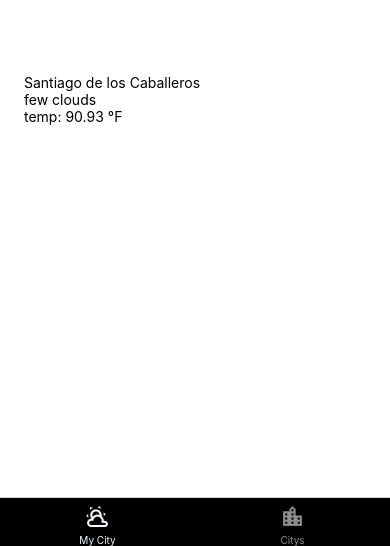
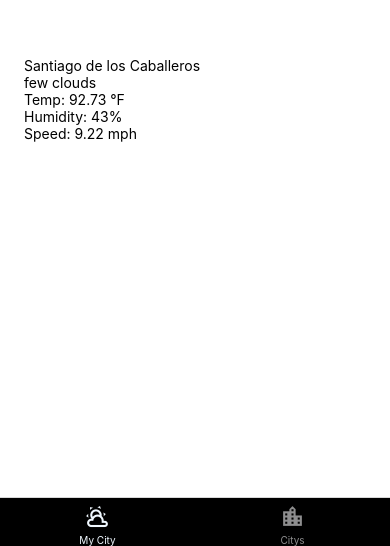
Before and after one commit to JT2116/Clima-React-Native-P, a React Native app: screen / in a window 390 px wide. Shown: the part 298-844 px from the top of the page. Built offline with nearby package versions, Linux system fonts and the light colour scheme; grey boxes are pictures that could not be loaded.

Commit message:
Add files via upload

```diff
--- a/compenents/ProfileCity.js
+++ b/compenents/ProfileCity.js
@@ -1,16 +1,17 @@
 import React, { useState, useEffect } from "react";
 import { StyleSheet, Text, View, FlatList, ActivityIndicator, Image } from 'react-native';
-import * as Location from 'expo-location';
+
 
 const ProfileCity = () => {
 
     return(
         <View style={styles.container}>
+            <Image source={{uri:'../assets/02d.png'}}/>
             <Text>Santiago de los Caballeros</Text>
             <Text>few clouds</Text>
-            <Text>temp: 90.93 °F</Text>
-            <Text></Text>
-
+            <Text>Temp: 92.73 °F</Text>
+            <Text>Humidity: 43%</Text>
+            <Text>Speed: 9.22 mph</Text>
         </View>
     );
 };
```
